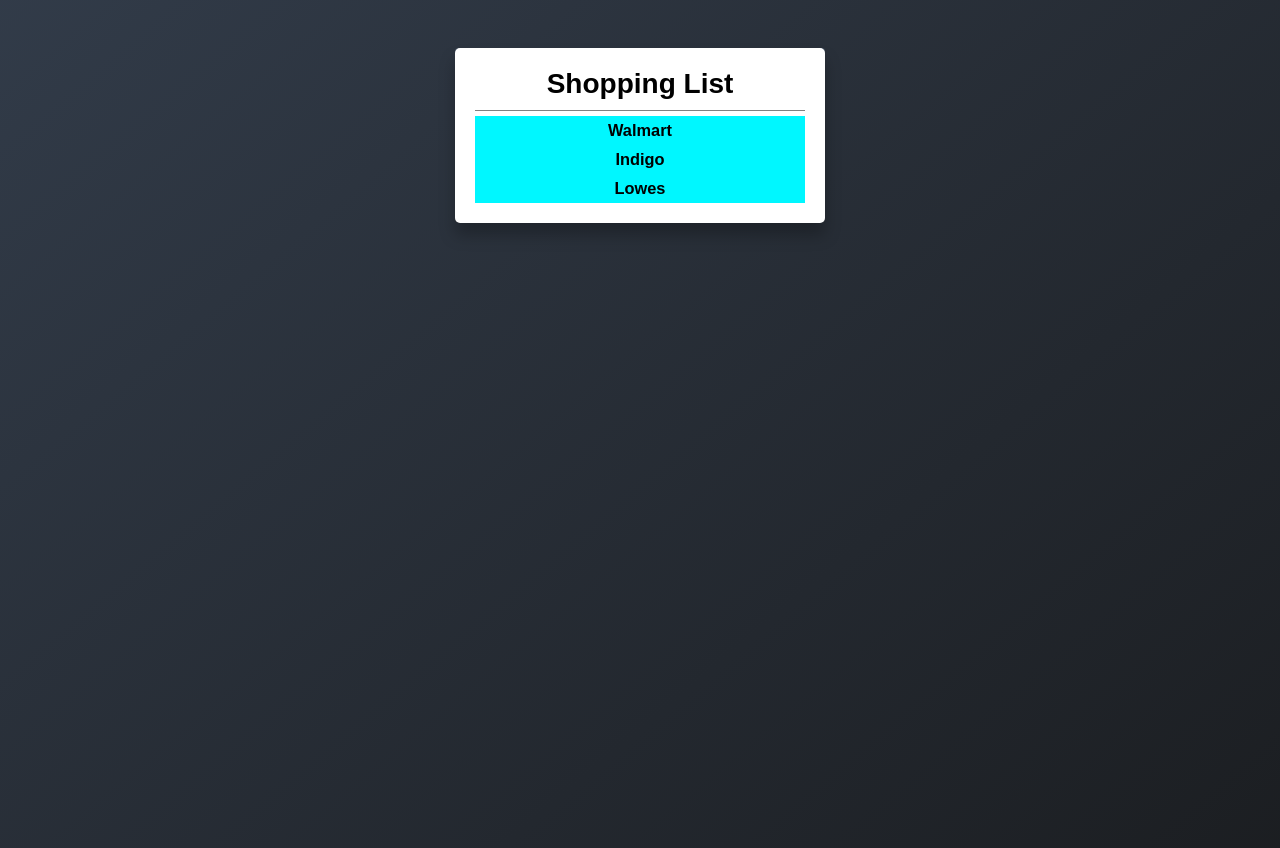
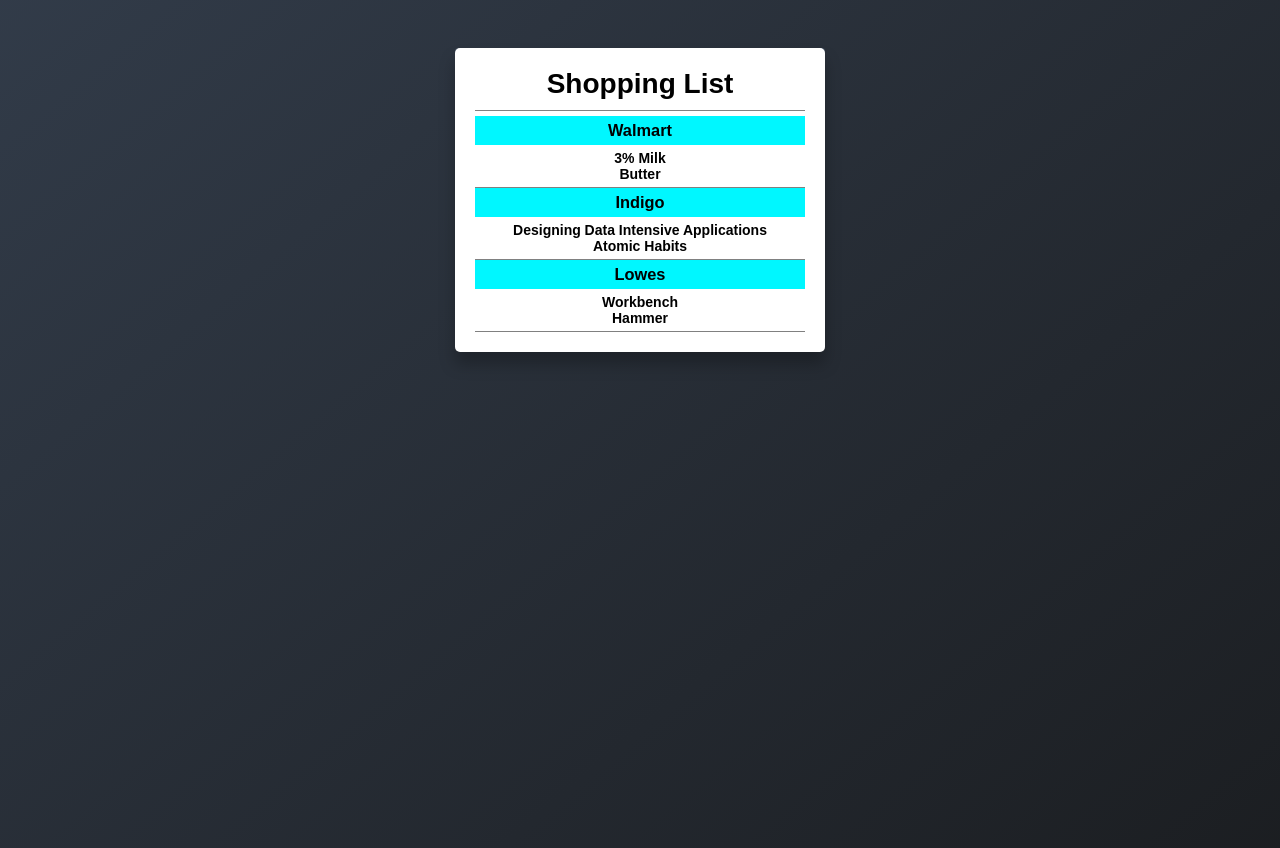
Before and after one commit to JL-Agbalo/react-beautiful-dnd, a React (Create React App) app: page / in a window 1280 px wide. Built offline with nearby package versions, Linux system fonts and the light colour scheme.

Commit message:
feat: enhance drag-and-drop functionality by allowing item transfers between stores in Laiture_dnd component

```diff
--- a/src/data/tutorials/laiture_dnd.js
+++ b/src/data/tutorials/laiture_dnd.js
@@ -22,6 +22,35 @@
       const [removedStore] = reorderedStores.splice(sourceIndex, 1);
       reorderedStores.splice(destinationIndex, 0, removedStore);
       setStores(reorderedStores);
+    } else {
+      const storeSourceIndex = stores.findIndex(
+        (store) => store.id === source.droppableId
+      );
+
+      const storeDestinationIndex = stores.findIndex(
+        (store) => store.id === destination.droppableId
+      );
+
+      const newSourceItems = [...stores[storeSourceIndex].items];
+      const newDestinationItems =
+        source.droppableId !== destination.droppableId
+          ? [...stores[storeDestinationIndex].items]
+          : newSourceItems;
+      const [deletedItem] = newSourceItems.splice(source.index, 1);
+      newDestinationItems.splice(destination.index, 0, deletedItem);
+
+      const newStores = [...stores];
+      newStores[storeSourceIndex] = {
+        ...stores[storeSourceIndex],
+        items: newSourceItems,
+      };
+      if (source.droppableId !== destination.droppableId) {
+        newStores[storeDestinationIndex] = {
+          ...stores[storeDestinationIndex],
+          items: newDestinationItems,
+        };
+      }
+      setStores(newStores);
     }
   };
 
@@ -46,9 +75,8 @@
                         ref={provided.innerRef}
                         {...provided.draggableProps}
                         {...provided.dragHandleProps}
-                        className="store-container"
                       >
-                        <h3>{store.name}</h3>
+                        <StoreList {...store} />
                       </div>
                     )}
                   </Draggable>
@@ -63,4 +91,39 @@
   );
 }
 
+function StoreList({ name, items = [], id }) {
+  return (
+    <Droppable droppableId={id} type="item">
+      {(provided) => (
+        <div
+          className="store"
+          {...provided.droppableProps}
+          ref={provided.innerRef}
+        >
+          <div className="store-container">
+            <h3>{name}</h3>
+          </div>
+          <div className="item-container">
+            {items.map((item, index) => (
+              <Draggable draggableId={item.id} index={index} key={item.id}>
+                {(provided) => (
+                  <div
+                    className="item"
+                    {...provided.draggableProps}
+                    {...provided.dragHandleProps}
+                    ref={provided.innerRef}
+                  >
+                    <h4>{item.name}</h4>
+                  </div>
+                )}
+              </Draggable>
+            ))}
+            {provided.placeholder}
+          </div>
+        </div>
+      )}
+    </Droppable>
+  );
+}
+
 export default Laiture_dnd;
```
